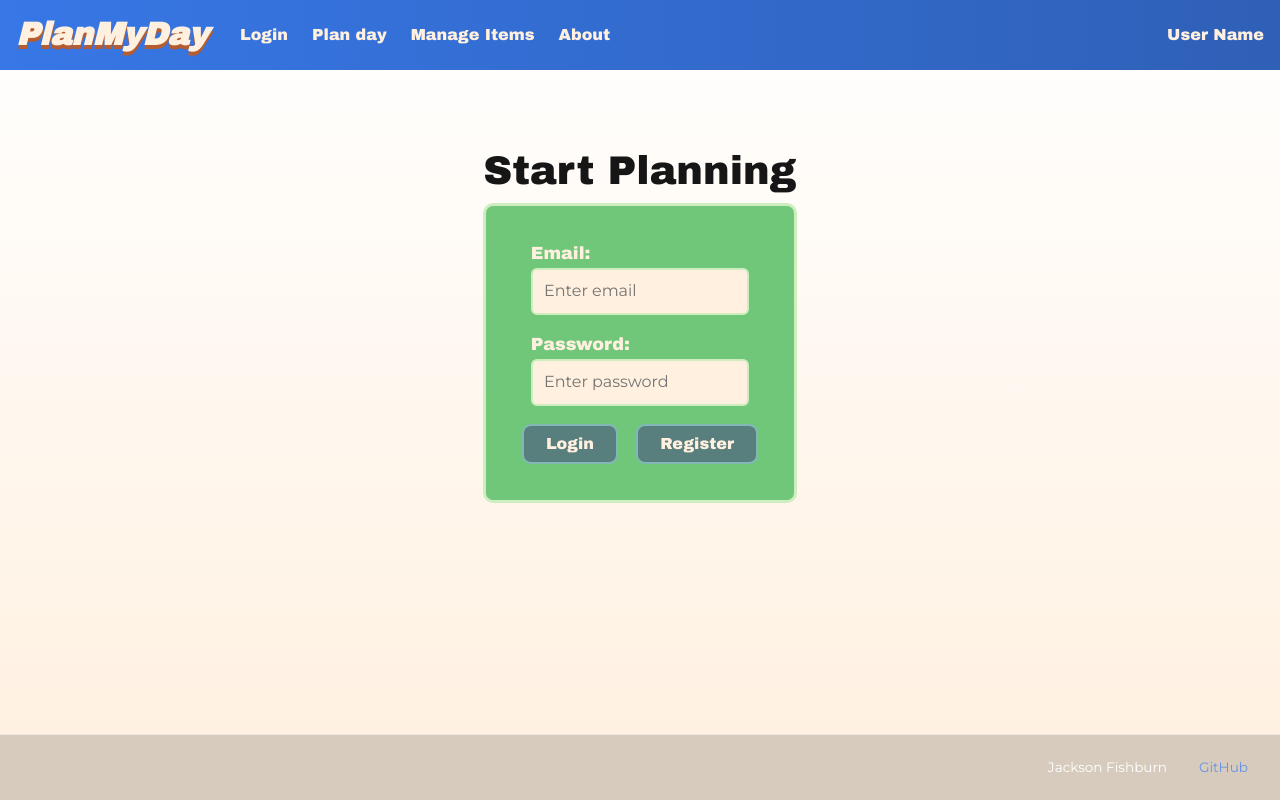
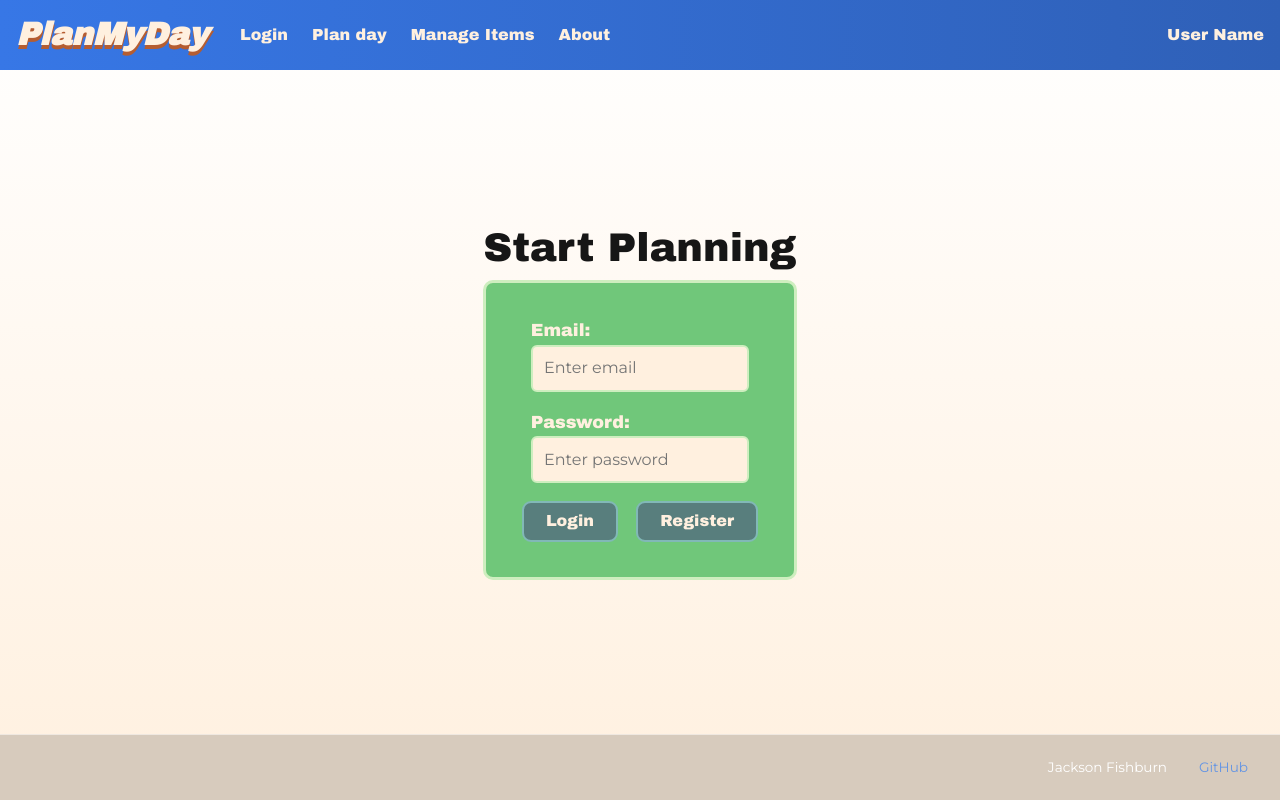
Before and after one commit to jacksonfishburn/dailyplanner, a React (Vite) app: page / in a window 1280 px wide. Built offline with nearby package versions, Linux system fonts and the light colour scheme.

Commit message:
footer alignment fixed

```diff
--- a/src/app.css
+++ b/src/app.css
@@ -67,6 +67,8 @@ body {
 
 main {
   flex: 1;
+  display: flex;
+  flex-direction: column;
 }
 
 footer {
--- a/src/app.jsx
+++ b/src/app.jsx
@@ -46,6 +46,7 @@ export default function App() {
           </div>
         </header>
 
+        <main>
         <Routes>
           <Route path='/' element={<Login />} exact />
           <Route path='/plan' element={<Plan />} />
@@ -53,7 +54,7 @@ export default function App() {
           <Route path='/about' element={<About />} />
           <Route path='*' element={<NotFound />} />
         </Routes>
-        <main></main>
+        </main>
 
         <footer>
           <hr />
```
